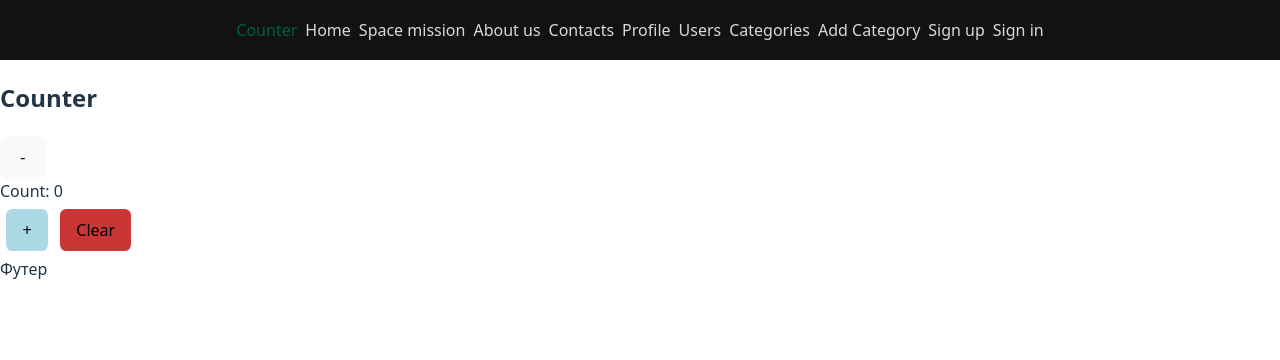
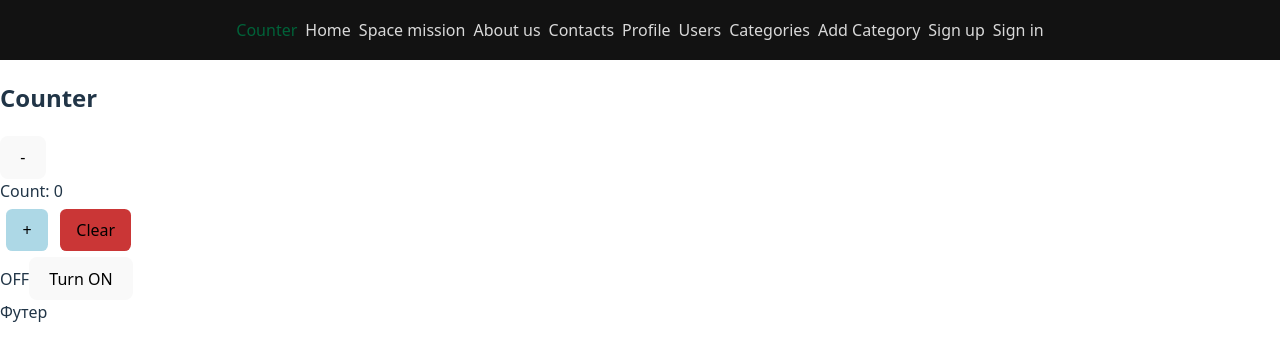
Before and after one commit to waldemar-tschaikowski/react_store, a React (Vite) app: page /counter in a window 1280 px wide. Shown: the top 360 px of the page. Built offline with nearby package versions, Linux system fonts and the light colour scheme.

Commit message:
customer hook Toggle switch Button

```diff
--- a/src/components/Counter/Counter.tsx
+++ b/src/components/Counter/Counter.tsx
@@ -1,3 +1,4 @@
+import { ToggleSwitchButton } from "../ToggleSwitchButton/ToggleSwitchButton";
 import { Button } from "../ui/Button/Button";
 import useCounter from "./useCounter";
 
@@ -16,6 +17,7 @@ export const Counter = () => {
       <Button onClick={handleClear} variant="danger">
         Clear
       </Button>
+      <ToggleSwitchButton />
     </div>
   );
 };
--- /dev/null
+++ b/src/components/ToggleSwitchButton/ToggleSwitchButton.tsx
@@ -0,0 +1,14 @@
+import {useToggle} from "./useToggle";
+
+export const ToggleSwitchButton: React.FC = () => {
+  const { isOn, toggle } = useToggle(false);
+
+  return (
+    <div>
+      <span>{isOn ? "ON" : "OFF"}</span>
+      <button onClick={toggle}>
+        {isOn ? "Turn OFF" : "Turn ON"}
+      </button>
+    </div>
+  );
+};
--- /dev/null
+++ b/src/components/ToggleSwitchButton/useToggle.ts
@@ -0,0 +1,14 @@
+import { useState } from "react";
+
+interface UseToggleReturn {
+  isOn: boolean;
+  toggle: () => void;
+}
+
+export function useToggle(initialValue: boolean = false): UseToggleReturn {
+  const [isOn, setIsOn] = useState(initialValue);
+
+  const toggle = () => setIsOn((prev) => !prev);
+
+  return { isOn, toggle };
+}
```
